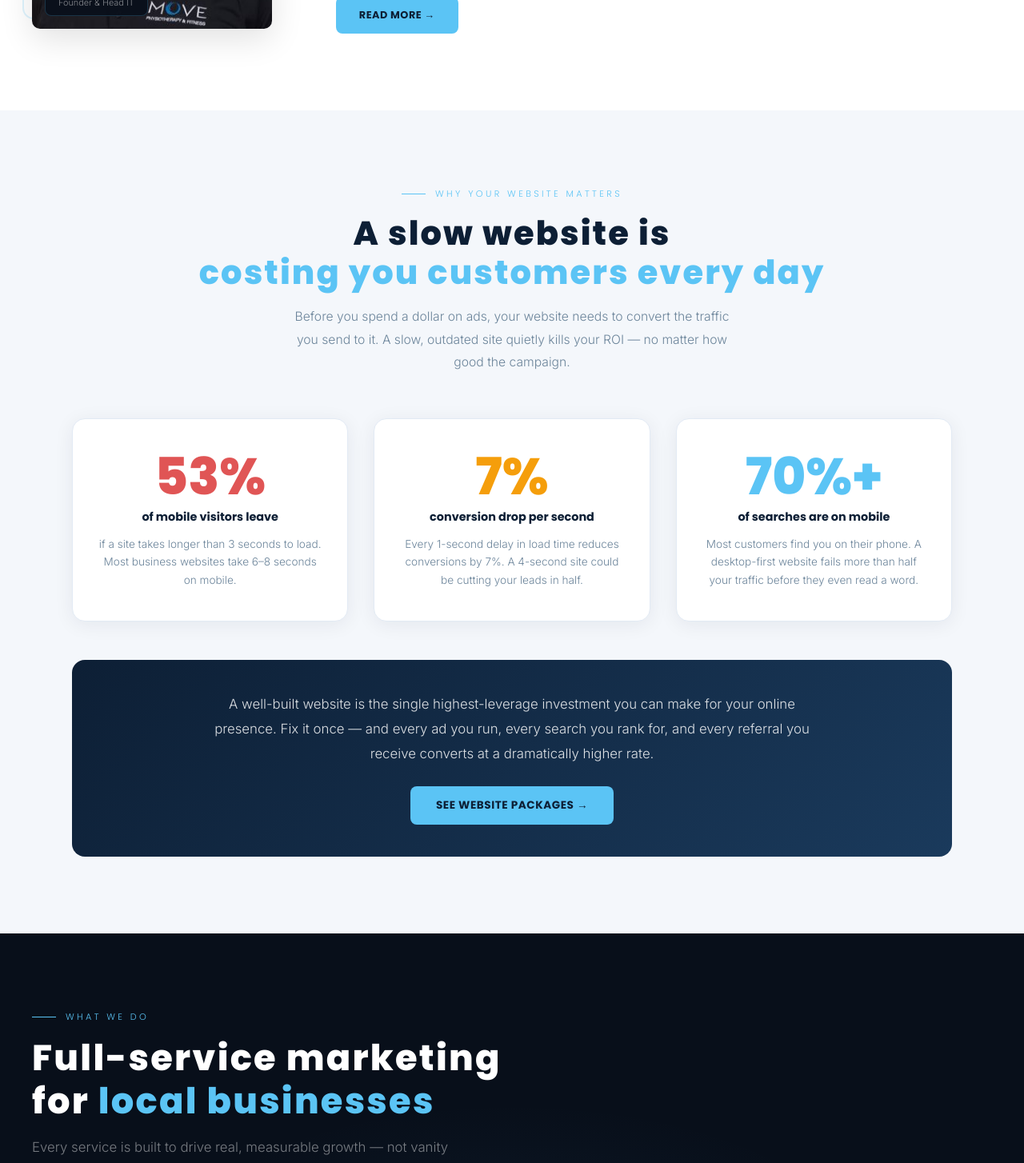
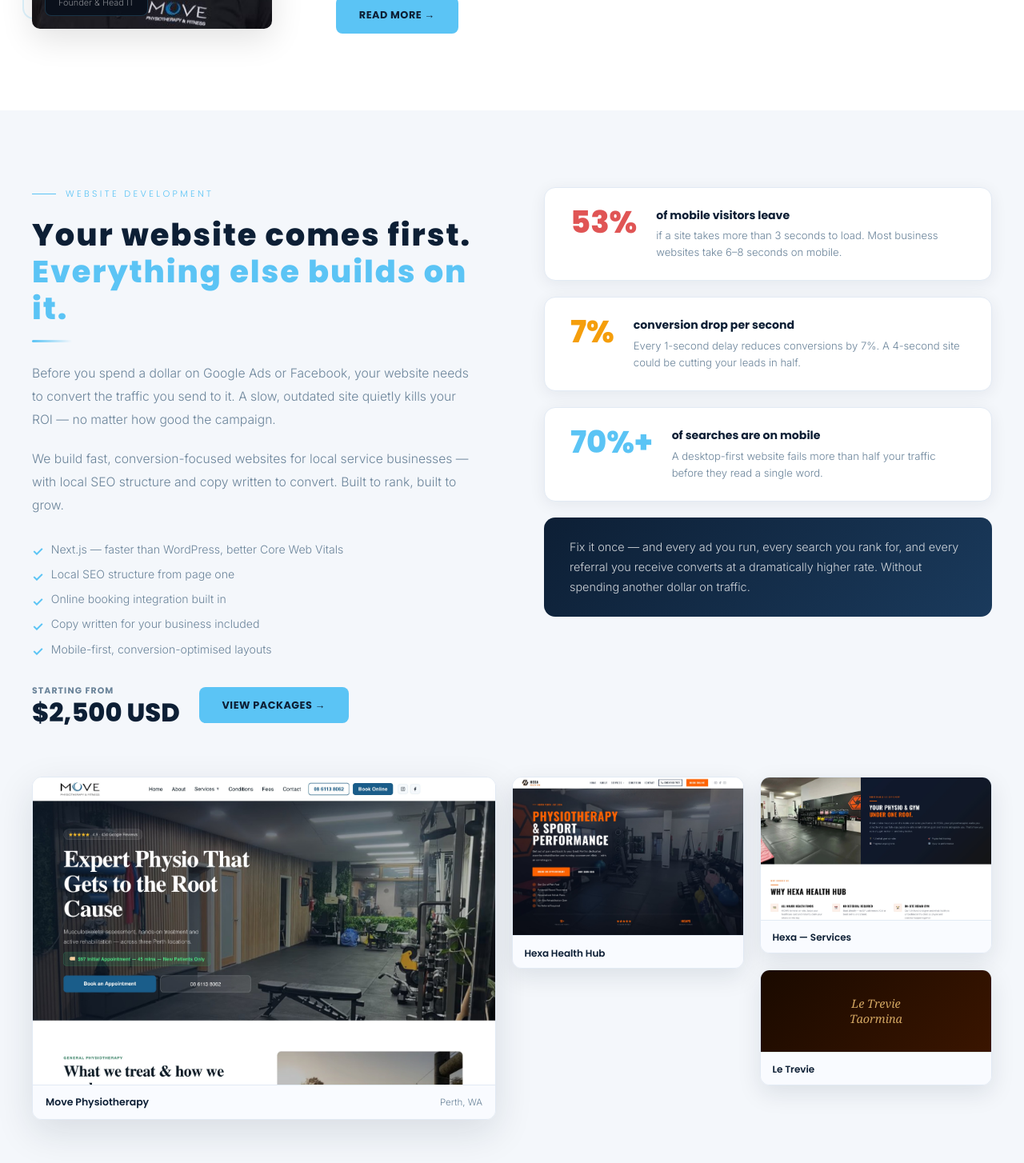
Before and after one commit to MoveXMedia/movexmedia, a Next.js app: page / in a window 1280 px wide. Shown: the part 1330-2784 px from the top of the page at 80% size. Built offline with nearby package versions, Linux system fonts and the light colour scheme.

Commit message:
Homepage: combine website stats + website design sections into one cohesive section

```diff
--- a/pages/index.js
+++ b/pages/index.js
@@ -172,40 +172,107 @@ export default function Home() {
       </section>
 
       {/* ── WEBSITE STATS (light) ── */}
+      {/* ── WEBSITE (combined) ── */}
       <section style={{ padding: '6rem 2rem', background: '#f4f7fb' }}>
-        <div style={{ maxWidth: '1100px', margin: '0 auto' }}>
-          <div style={{ textAlign: 'center', marginBottom: '3.5rem' }}>
-            <div className="section-label" style={{ justifyContent: 'center', color: '#5bc4f5' }}>Why Your Website Matters</div>
-            <h2 style={{ fontFamily: 'Poppins, sans-serif', fontWeight: 800, fontSize: 'clamp(1.8rem, 3.5vw, 2.6rem)', color: '#0d1f35', lineHeight: 1.2, marginBottom: '1rem' }}>
-              A slow website is<br /><span style={{ color: '#5bc4f5' }}>costing you customers every day</span>
-            </h2>
-            <p style={{ color: '#6b849a', fontSize: '0.98rem', lineHeight: '1.8', fontWeight: 300, maxWidth: '560px', margin: '0 auto' }}>
-              Before you spend a dollar on ads, your website needs to convert the traffic you send to it. A slow, outdated site quietly kills your ROI — no matter how good the campaign.
-            </p>
+        <div style={{ maxWidth: '1200px', margin: '0 auto' }}>
+
+          {/* Top — copy left, stats right */}
+          <div style={{ display: 'grid', gridTemplateColumns: '1fr 1fr', gap: '5rem', alignItems: 'start', marginBottom: '4rem' }} className="website-top-grid">
+
+            {/* Copy */}
+            <div>
+              <div className="section-label" style={{ color: '#5bc4f5', marginBottom: '1.25rem' }}>Website Development</div>
+              <h2 style={{ fontFamily: 'Poppins, sans-serif', fontWeight: 800, fontSize: 'clamp(1.8rem, 3vw, 2.6rem)', lineHeight: 1.2, color: '#0d1f35', marginBottom: '1rem' }}>
+                Your website comes first.<br /><span style={{ color: '#5bc4f5' }}>Everything else builds on it.</span>
+              </h2>
+              <div style={{ width: '50px', height: '3px', background: 'linear-gradient(90deg, #5bc4f5, transparent)', borderRadius: '2px', marginBottom: '1.5rem' }} />
+              <p style={{ color: '#6b849a', lineHeight: '1.85', marginBottom: '1.25rem', fontWeight: 300, fontSize: '0.98rem' }}>
+                Before you spend a dollar on Google Ads or Facebook, your website needs to convert the traffic you send to it. A slow, outdated site quietly kills your ROI — no matter how good the campaign.
+              </p>
+              <p style={{ color: '#6b849a', lineHeight: '1.85', marginBottom: '2rem', fontWeight: 300, fontSize: '0.98rem' }}>
+                We build fast, conversion-focused websites for local service businesses — with local SEO structure and copy written to convert. Built to rank, built to grow.
+              </p>
+              <div style={{ display: 'flex', flexDirection: 'column', gap: '0.6rem', marginBottom: '2rem' }}>
+                {['Next.js — faster than WordPress, better Core Web Vitals', 'Local SEO structure from page one', 'Online booking integration built in', 'Copy written for your business included', 'Mobile-first, conversion-optimised layouts'].map(item => (
+                  <div key={item} style={{ display: 'flex', gap: '0.6rem', alignItems: 'flex-start' }}>
+                    <span style={{ color: '#5bc4f5', fontWeight: 700, flexShrink: 0, marginTop: '0.1rem' }}>✓</span>
+                    <span style={{ color: '#6b849a', fontSize: '0.88rem', fontWeight: 300 }}>{item}</span>
+                  </div>
+                ))}
+              </div>
+              <div style={{ display: 'flex', alignItems: 'center', gap: '1.5rem', flexWrap: 'wrap' }}>
+                <div>
+                  <div style={{ fontFamily: 'Poppins, sans-serif', fontSize: '0.68rem', fontWeight: 700, letterSpacing: '0.1em', textTransform: 'uppercase', color: '#6b849a', marginBottom: '0.2rem' }}>Starting from</div>
+                  <div style={{ fontFamily: 'Poppins, sans-serif', fontSize: '2rem', fontWeight: 900, color: '#0d1f35', lineHeight: 1 }}>$2,500 USD</div>
+                </div>
+                <Link href="/website-development" style={{ display: 'inline-flex', alignItems: 'center', gap: '0.5rem', padding: '0.85rem 1.8rem', background: '#5bc4f5', borderRadius: '8px', fontFamily: 'Poppins, sans-serif', fontWeight: 700, fontSize: '0.8rem', color: '#0d1f35', letterSpacing: '0.04em', textTransform: 'uppercase', textDecoration: 'none' }}>
+                  View Packages →
+                </Link>
+              </div>
+            </div>
+
+            {/* Stats */}
+            <div style={{ display: 'flex', flexDirection: 'column', gap: '1.25rem' }}>
+              {[
+                { stat: '53%', label: 'of mobile visitors leave', desc: 'if a site takes more than 3 seconds to load. Most business websites take 6–8 seconds on mobile.', colour: '#e05555' },
+                { stat: '7%', label: 'conversion drop per second', desc: 'Every 1-second delay reduces conversions by 7%. A 4-second site could be cutting your leads in half.', colour: '#f59e0b' },
+                { stat: '70%+', label: 'of searches are on mobile', desc: 'A desktop-first website fails more than half your traffic before they read a single word.', colour: '#5bc4f5' },
+              ].map(({ stat, label, desc, colour }) => (
+                <div key={stat} style={{ background: 'white', borderRadius: '14px', padding: '1.5rem 2rem', boxShadow: '0 4px 20px rgba(13,31,53,0.07)', border: '1px solid #e2eaf4', display: 'flex', gap: '1.5rem', alignItems: 'flex-start' }}>
+                  <div style={{ fontFamily: 'Poppins, sans-serif', fontSize: '2.4rem', fontWeight: 900, color: colour, lineHeight: 1, flexShrink: 0 }}>{stat}</div>
+                  <div>
+                    <div style={{ fontFamily: 'Poppins, sans-serif', fontWeight: 700, fontSize: '0.88rem', color: '#0d1f35', marginBottom: '0.3rem' }}>{label}</div>
+                    <p style={{ color: '#6b849a', fontSize: '0.82rem', lineHeight: '1.6', fontWeight: 300, margin: 0 }}>{desc}</p>
+                  </div>
+                </div>
+              ))}
+              <div style={{ background: 'linear-gradient(135deg, #0d1f35, #1a3a5c)', borderRadius: '14px', padding: '1.5rem 2rem' }}>
+                <p style={{ color: 'rgba(255,255,255,0.8)', fontSize: '0.9rem', lineHeight: '1.75', fontWeight: 300, margin: 0 }}>
+                  Fix it once — and every ad you run, every search you rank for, and every referral you receive converts at a dramatically higher rate. Without spending another dollar on traffic.
+                </p>
+              </div>
+            </div>
+
           </div>
-          <div style={{ display: 'grid', gridTemplateColumns: 'repeat(3, 1fr)', gap: '2rem', marginBottom: '3rem' }} className="stats-grid">
-            {[
-              { stat: '53%', label: 'of mobile visitors leave', desc: 'if a site takes longer than 3 seconds to load. Most business websites take 6–8 seconds on mobile.', colour: '#e05555' },
-              { stat: '7%', label: 'conversion drop per second', desc: 'Every 1-second delay in load time reduces conversions by 7%. A 4-second site could be cutting your leads in half.', colour: '#f59e0b' },
-              { stat: '70%+', label: 'of searches are on mobile', desc: 'Most customers find you on their phone. A desktop-first website fails more than half your traffic before they even read a word.', colour: '#5bc4f5' },
-            ].map(({ stat, label, desc, colour }) => (
-              <div key={stat} style={{ background: 'white', borderRadius: '16px', padding: '2.5rem 2rem', boxShadow: '0 4px 24px rgba(13,31,53,0.07)', border: '1px solid #e2eaf4', textAlign: 'center' }}>
-                <div style={{ fontFamily: 'Poppins, sans-serif', fontSize: 'clamp(2.8rem, 5vw, 4rem)', fontWeight: 900, color: colour, lineHeight: 1, marginBottom: '0.5rem' }}>{stat}</div>
-                <div style={{ fontFamily: 'Poppins, sans-serif', fontWeight: 700, fontSize: '0.9rem', color: '#0d1f35', marginBottom: '0.75rem' }}>{label}</div>
-                <p style={{ color: '#6b849a', fontSize: '0.85rem', lineHeight: '1.65', fontWeight: 300 }}>{desc}</p>
+
+          {/* Portfolio */}
+          <div style={{ display: 'grid', gridTemplateColumns: '2fr 1fr 1fr', gap: '1.25rem', alignItems: 'start' }} className="portfolio-grid-home">
+            <div style={{ borderRadius: '12px', overflow: 'hidden', boxShadow: '0 16px 48px rgba(13,31,53,0.12)', border: '1px solid #e2eaf4' }}>
+              <img src="/work-move-physio.png" alt="Move Physiotherapy website" style={{ width: '100%', display: 'block' }} />
+              <div style={{ padding: '0.75rem 1rem', background: '#f9fbff', borderTop: '1px solid #e2eaf4', display: 'flex', alignItems: 'center', justifyContent: 'space-between' }}>
+                <span style={{ fontFamily: 'Poppins, sans-serif', fontWeight: 600, fontSize: '0.78rem', color: '#0d1f35' }}>Move Physiotherapy</span>
+                <span style={{ fontSize: '0.72rem', color: '#6b849a', fontWeight: 300 }}>Perth, WA</span>
               </div>
-            ))}
+            </div>
+            <div style={{ borderRadius: '12px', overflow: 'hidden', boxShadow: '0 10px 30px rgba(13,31,53,0.1)', border: '1px solid #e2eaf4' }}>
+              <img src="/work-hexa-1.png" alt="Hexa Health Hub website" style={{ width: '100%', display: 'block' }} />
+              <div style={{ padding: '0.6rem 0.9rem', background: '#f9fbff', borderTop: '1px solid #e2eaf4' }}>
+                <span style={{ fontFamily: 'Poppins, sans-serif', fontWeight: 600, fontSize: '0.75rem', color: '#0d1f35' }}>Hexa Health Hub</span>
+              </div>
+            </div>
+            <div style={{ display: 'flex', flexDirection: 'column', gap: '1.25rem' }}>
+              <div style={{ borderRadius: '12px', overflow: 'hidden', boxShadow: '0 10px 30px rgba(13,31,53,0.1)', border: '1px solid #e2eaf4' }}>
+                <img src="/work-hexa-2.png" alt="Hexa Health Hub interior" style={{ width: '100%', display: 'block' }} />
+                <div style={{ padding: '0.6rem 0.9rem', background: '#f9fbff', borderTop: '1px solid #e2eaf4' }}>
+                  <span style={{ fontFamily: 'Poppins, sans-serif', fontWeight: 600, fontSize: '0.75rem', color: '#0d1f35' }}>Hexa — Services</span>
+                </div>
+              </div>
+              <div style={{ borderRadius: '12px', overflow: 'hidden', boxShadow: '0 10px 30px rgba(13,31,53,0.1)', border: '1px solid #e2eaf4' }}>
+                <div style={{ background: 'linear-gradient(135deg, #1a0a00, #3a1500)', padding: '2rem 1rem', display: 'flex', alignItems: 'center', justifyContent: 'center', minHeight: '100px' }}>
+                  <span style={{ color: '#d4a862', fontFamily: 'Georgia, serif', fontSize: '0.9rem', textAlign: 'center', fontStyle: 'italic' }}>Le Trevie<br/>Taormina</span>
+                </div>
+                <div style={{ padding: '0.6rem 0.9rem', background: '#f9fbff', borderTop: '1px solid #e2eaf4' }}>
+                  <span style={{ fontFamily: 'Poppins, sans-serif', fontWeight: 600, fontSize: '0.75rem', color: '#0d1f35' }}>Le Trevie</span>
+                </div>
+              </div>
+            </div>
           </div>
-          <div style={{ background: 'linear-gradient(135deg, #0d1f35, #1a3a5c)', borderRadius: '16px', padding: '2.5rem', textAlign: 'center' }}>
-            <p style={{ color: 'rgba(255,255,255,0.85)', fontSize: '1.05rem', lineHeight: '1.85', fontWeight: 300, maxWidth: '780px', margin: '0 auto 1.5rem' }}>
-              A well-built website is the single highest-leverage investment you can make for your online presence. Fix it once — and every ad you run, every search you rank for, and every referral you receive converts at a dramatically higher rate.
-            </p>
-            <Link href="/website-development" style={{ display: 'inline-block', background: '#5bc4f5', color: '#0d1f35', fontFamily: 'Poppins, sans-serif', fontWeight: 700, fontSize: '0.85rem', padding: '0.9rem 2rem', borderRadius: '8px', textDecoration: 'none', letterSpacing: '0.04em', textTransform: 'uppercase' }}>
-              See Website Packages →
-            </Link>
-          </div>
+
         </div>
-        <style>{`@media (max-width: 700px) { .stats-grid { grid-template-columns: 1fr !important; } }`}</style>
+        <style>{`
+          @media (max-width: 900px) { .website-top-grid { grid-template-columns: 1fr !important; gap: 3rem !important; } }
+          @media (max-width: 700px) { .portfolio-grid-home { grid-template-columns: 1fr !important; } }
+        `}</style>
       </section>
 
       {/* ── SERVICES (dark) ── */}
@@ -235,99 +302,11 @@ export default function Home() {
           </div>
         </div>
         <style>{`
-          .service-card:hover {
-            background: #ffffff !important;
-            border-color: #ffffff !important;
-            box-shadow: 0 16px 48px rgba(0,0,0,0.3);
-            transform: translateY(-3px);
-          }
+          .service-card:hover { background: #ffffff !important; border-color: #ffffff !important; box-shadow: 0 16px 48px rgba(0,0,0,0.3); transform: translateY(-3px); }
           .service-card:hover .service-card-title { color: #0d1f35 !important; }
           .service-card:hover .service-card-desc { color: #6b849a !important; }
         `}</style>
       </section>
-
-      {/* ── WEBSITE DESIGN (white) ── */}
-      <section style={{ padding: '6rem 2rem', background: '#ffffff' }}>
-        <div style={{ maxWidth: '1200px', margin: '0 auto' }}>
-          <div style={{ display: 'grid', gridTemplateColumns: '1fr 1fr', gap: '5rem', alignItems: 'center' }} className="why-grid">
-
-            {/* Copy */}
-            <div>
-              <div className="section-label" style={{ color: '#5bc4f5' }}>Website Design</div>
-              <h2 style={{ fontFamily: 'Poppins, sans-serif', fontWeight: 800, fontSize: 'clamp(1.8rem, 3vw, 2.4rem)', lineHeight: 1.2, color: '#0d1f35', marginBottom: '1rem' }}>
-                Your website comes<br />first. <span style={{ color: '#5bc4f5' }}>Everything else</span><br />builds on it.
-              </h2>
-              <div style={{ width: '50px', height: '3px', background: 'linear-gradient(90deg, #5bc4f5, transparent)', borderRadius: '2px', marginBottom: '1.5rem' }} />
-              <p style={{ color: '#6b849a', lineHeight: '1.85', marginBottom: '1.25rem', fontWeight: 300, fontSize: '0.98rem' }}>
-                Before you spend a dollar on Google Ads or Facebook, your website needs to be able to convert the traffic you send to it. A slow, generic, or poorly structured site will silently kill your ROI — no matter how good the campaign.
-              </p>
-              <p style={{ color: '#6b849a', lineHeight: '1.85', marginBottom: '2rem', fontWeight: 300, fontSize: '0.98rem' }}>
-                We build fast, conversion-focused websites for local service businesses — with booking integration, local SEO structure, and copy written to convert. Built to rank, built to grow.
-              </p>
-
-              {/* Feature bullets */}
-              <div style={{ display: 'flex', flexDirection: 'column', gap: '0.6rem', marginBottom: '2rem' }}>
-                {['Next.js — faster than WordPress, better Core Web Vitals', 'Online booking integration built in', 'Local SEO structure from page one', 'Copy written for your business included', 'Mobile-first, conversion-optimised layouts'].map(item => (
-                  <div key={item} style={{ display: 'flex', gap: '0.6rem', alignItems: 'flex-start' }}>
-                    <span style={{ color: '#5bc4f5', fontWeight: 700, flexShrink: 0, marginTop: '0.1rem' }}>✓</span>
-                    <span style={{ color: '#6b849a', fontSize: '0.88rem', fontWeight: 300 }}>{item}</span>
-                  </div>
-                ))}
-              </div>
-
-              {/* Price + CTA */}
-              <div style={{ display: 'flex', alignItems: 'center', gap: '1.5rem', flexWrap: 'wrap' }}>
-                <div>
-                  <div style={{ fontFamily: 'Poppins, sans-serif', fontSize: '0.68rem', fontWeight: 700, letterSpacing: '0.1em', textTransform: 'uppercase', color: '#6b849a', marginBottom: '0.2rem' }}>Starting from</div>
-                  <div style={{ fontFamily: 'Poppins, sans-serif', fontSize: '2rem', fontWeight: 900, color: '#0d1f35', lineHeight: 1 }}>$2,500</div>
-                </div>
-                <Link href="/website-development" style={{ display: 'inline-flex', alignItems: 'center', gap: '0.5rem', padding: '0.85rem 1.8rem', background: '#5bc4f5', borderRadius: '8px', fontFamily: 'Poppins, sans-serif', fontWeight: 700, fontSize: '0.8rem', color: '#0d1f35', letterSpacing: '0.04em', textTransform: 'uppercase', textDecoration: 'none' }}>
-                  View Packages →
-                </Link>
-              </div>
-            </div>
-
-            {/* Portfolio screenshots */}
-            <div style={{ position: 'relative', display: 'flex', flexDirection: 'column', gap: '1.25rem' }}>
-              {/* Main screenshot */}
-              <div style={{ borderRadius: '12px', overflow: 'hidden', boxShadow: '0 16px 48px rgba(13,31,53,0.12)', border: '1px solid #e2eaf4' }}>
-                <img src="/work-move-physio.png" alt="Move Physiotherapy website" style={{ width: '100%', display: 'block' }} />
-                <div style={{ padding: '0.75rem 1rem', background: '#f9fbff', borderTop: '1px solid #e2eaf4', display: 'flex', alignItems: 'center', justifyContent: 'space-between' }}>
-                  <span style={{ fontFamily: 'Poppins, sans-serif', fontWeight: 600, fontSize: '0.78rem', color: '#0d1f35' }}>Move Physiotherapy & Fitness</span>
-                  <span style={{ fontSize: '0.72rem', color: '#6b849a', fontWeight: 300 }}>Perth, WA</span>
-                </div>
-              </div>
-              {/* Second screenshot — offset */}
-              <div style={{ display: 'grid', gridTemplateColumns: '1fr 1fr 1fr', gap: '1rem' }}>
-                <div style={{ borderRadius: '10px', overflow: 'hidden', boxShadow: '0 10px 30px rgba(13,31,53,0.1)', border: '1px solid #e2eaf4' }}>
-                  <img src="/work-hexa-1.png" alt="Hexa Health Hub website" style={{ width: '100%', display: 'block' }} />
-                  <div style={{ padding: '0.5rem 0.75rem', background: '#f9fbff', borderTop: '1px solid #e2eaf4' }}>
-                    <span style={{ fontFamily: 'Poppins, sans-serif', fontWeight: 600, fontSize: '0.72rem', color: '#0d1f35' }}>Hexa Health Hub</span>
-                  </div>
-                </div>
-                <div style={{ borderRadius: '10px', overflow: 'hidden', boxShadow: '0 10px 30px rgba(13,31,53,0.1)', border: '1px solid #e2eaf4' }}>
-                  <img src="/work-hexa-2.png" alt="Hexa Health Hub interior" style={{ width: '100%', display: 'block' }} />
-                  <div style={{ padding: '0.5rem 0.75rem', background: '#f9fbff', borderTop: '1px solid #e2eaf4' }}>
-                    <span style={{ fontFamily: 'Poppins, sans-serif', fontWeight: 600, fontSize: '0.72rem', color: '#0d1f35' }}>Hexa — Services</span>
-                  </div>
-                </div>
-                <div style={{ borderRadius: '10px', overflow: 'hidden', boxShadow: '0 10px 30px rgba(13,31,53,0.1)', border: '1px solid #e2eaf4' }}>
-                  <div style={{ background: 'linear-gradient(135deg, #1a0a00, #3a1500)', height: '120px', display: 'flex', alignItems: 'center', justifyContent: 'center' }}>
-                    <span style={{ color: '#d4a862', fontFamily: 'Georgia, serif', fontSize: '0.9rem', textAlign: 'center', padding: '0 1rem', fontStyle: 'italic' }}>Le Trevie<br/>Taormina</span>
-                  </div>
-                  <div style={{ padding: '0.5rem 0.75rem', background: '#f9fbff', borderTop: '1px solid #e2eaf4' }}>
-                    <span style={{ fontFamily: 'Poppins, sans-serif', fontWeight: 600, fontSize: '0.72rem', color: '#0d1f35' }}>Le Trevie — Restaurant</span>
-                  </div>
-                </div>
-              </div>
-            </div>
-
-          </div>
-        </div>
-        <style>{`@media (max-width: 900px) { .why-grid { grid-template-columns: 1fr !important; gap: 3rem !important; } }`}</style>
-      </section>
-
-      {/* ── HOW IT WORKS (dark, space feel) ── */}
       <section style={{ padding: '6rem 2rem', background: '#080f1a', position: 'relative', overflow: 'hidden' }}>
         <div style={{ position: 'absolute', top: '50%', left: '50%', transform: 'translate(-50%,-50%)', width: '700px', height: '300px', background: 'radial-gradient(ellipse, rgba(74,158,218,0.07) 0%, transparent 70%)', pointerEvents: 'none' }} />
         <div style={{ maxWidth: '1200px', margin: '0 auto', position: 'relative', zIndex: 1 }}>
```
